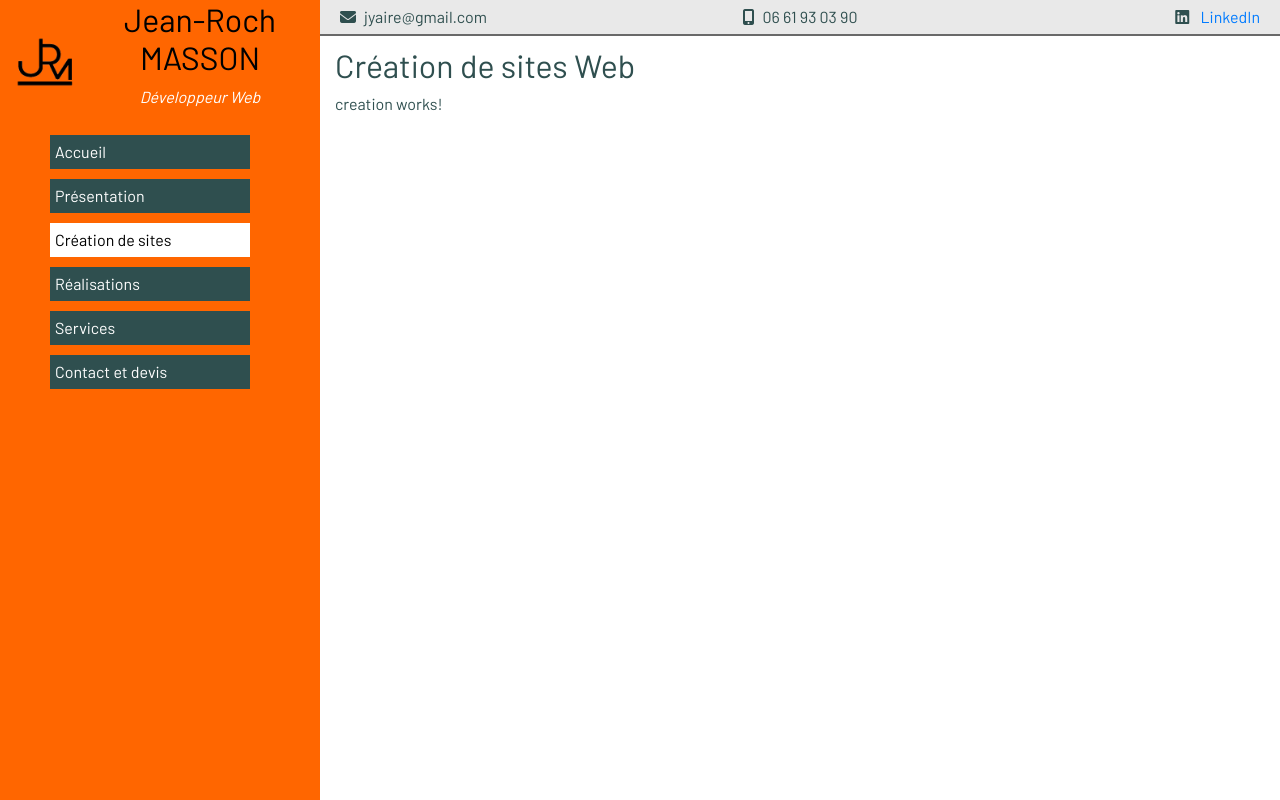
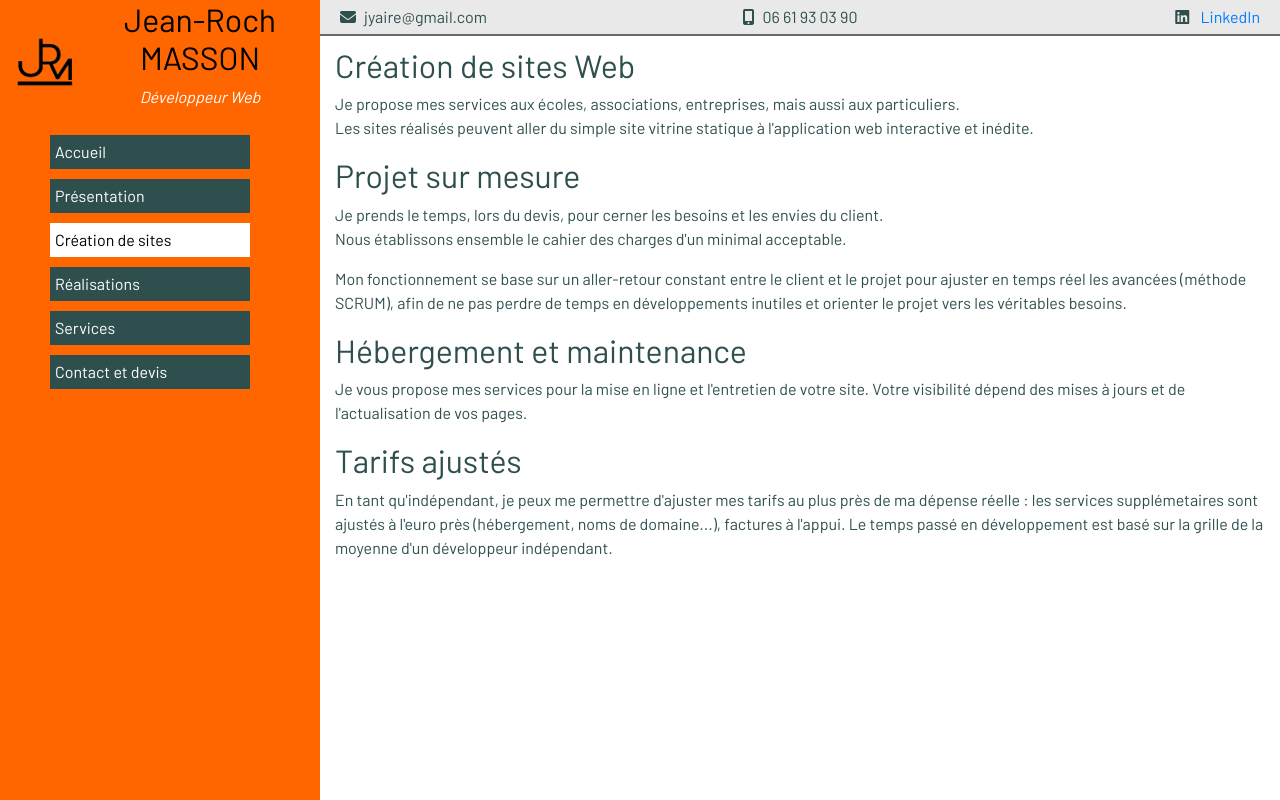
Before and after one commit to jyaire/jyaire, an Angular app: page /creation in a window 1280 px wide. Built offline with nearby package versions, Linux system fonts and the light colour scheme.

Commit message:
Creation page

```diff
--- a/src/app/contact/contact.component.ts
+++ b/src/app/contact/contact.component.ts
@@ -27,7 +27,6 @@ export class ContactComponent {
     const message = this.contactForm.value.message;
     console.log(name);
     console.log(message);
-
   }
 
 }
--- a/src/app/creation/creation.component.html
+++ b/src/app/creation/creation.component.html
@@ -1,2 +1,19 @@
 <h2>Création de sites Web</h2>
-<p>creation works!</p>
+<p>Je propose mes services aux écoles, associations, entreprises, mais aussi aux particuliers.<br>
+Les sites réalisés peuvent aller du simple site vitrine statique à l'application web interactive et inédite.</p>
+<h2>Projet sur mesure</h2>
+<p>Je prends le temps, lors du devis, pour cerner les besoins et les envies du client.<br>
+Nous établissons ensemble le cahier des charges d'un minimal acceptable.</p>
+<p>Mon fonctionnement se base sur un aller-retour constant entre le client et le projet pour
+    ajuster en temps réel les avancées (méthode SCRUM), afin de ne pas perdre de temps en développements inutiles
+    et orienter le projet vers les véritables besoins.
+</p>
+<h2>Hébergement et maintenance</h2>
+<p>Je vous propose mes services pour la mise en ligne et l'entretien de votre site. Votre visibilité dépend
+    des mises à jours et de l'actualisation de vos pages.</p>
+
+<h2>Tarifs ajustés</h2>
+<p>En tant qu'indépendant, je peux me permettre d'ajuster mes tarifs au plus près de ma dépense réelle :
+    les services supplémetaires sont ajustés à l'euro près (hébergement, noms de domaine...), factures à l'appui.
+    Le temps passé en développement est basé sur la grille de la moyenne d'un développeur indépendant.
+</p>
```
Also changed, not shown: 1 other file (tests, documents, lock files or other folders).
